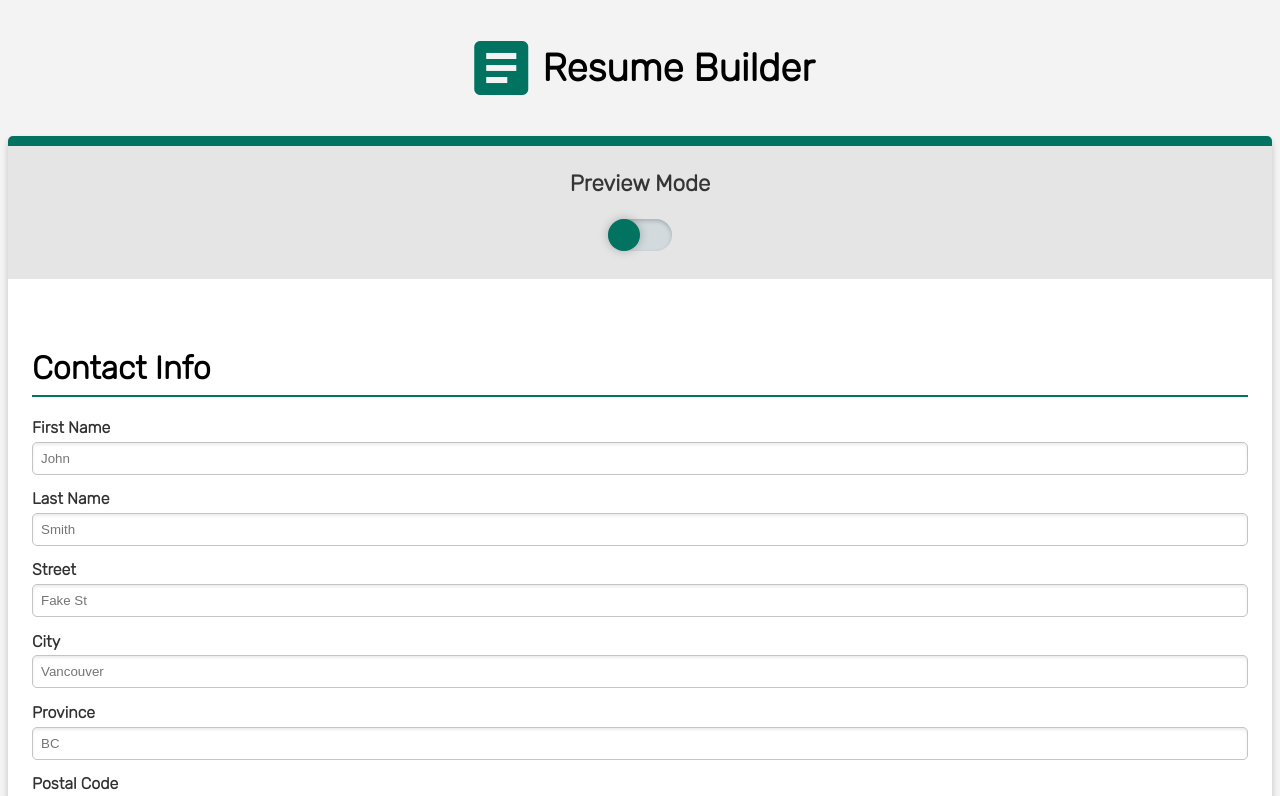
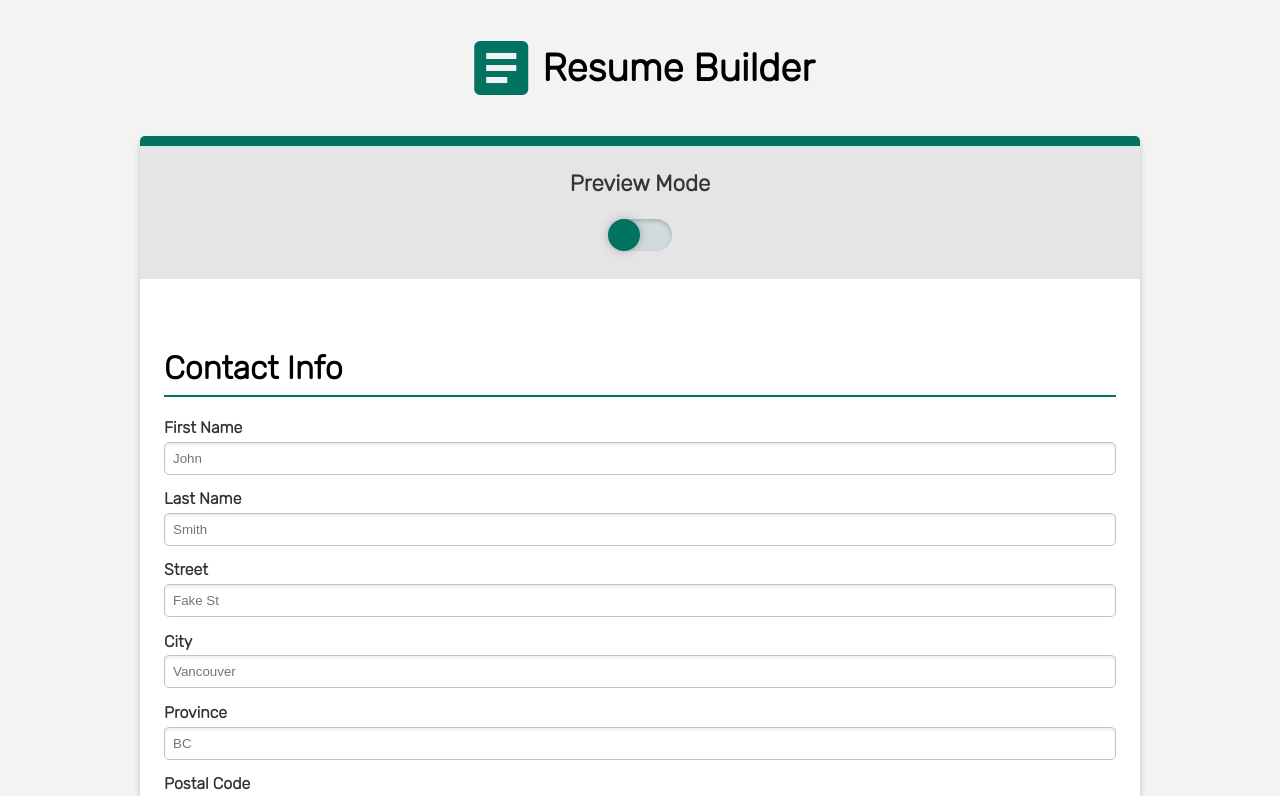
Before and after one commit to jon-ng0120/cv-project, a React (Create React App) app: page / in a window 1280 px wide. Shown: the top 796 px of the page. Built offline with nearby package versions, Linux system fonts and the light colour scheme.

Commit message:
Added media breakpoints

```diff
--- a/src/App.css
+++ b/src/App.css
@@ -347,3 +347,24 @@ body {
 .toggle__input:checked ~ .toggle__fill::after {
   transform: translateX(var(--height));
 }
+
+@media only screen and (min-width: 481px) {
+  #main-container {
+    width: 80%;
+    margin: auto;
+  }
+}
+
+@media only screen and (min-width: 769px) {
+  #main-container {
+    width: 70%;
+    margin: auto;
+  }
+}
+
+@media only screen and (min-width: 1200px) {
+  #main-container {
+    width: 62.5rem;
+    margin: auto;
+  }
+}
```
